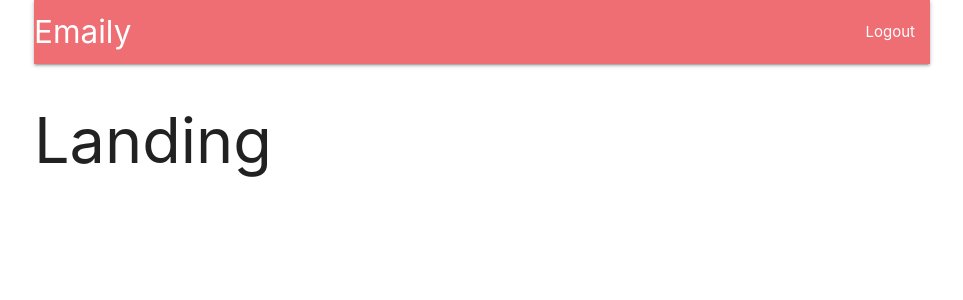
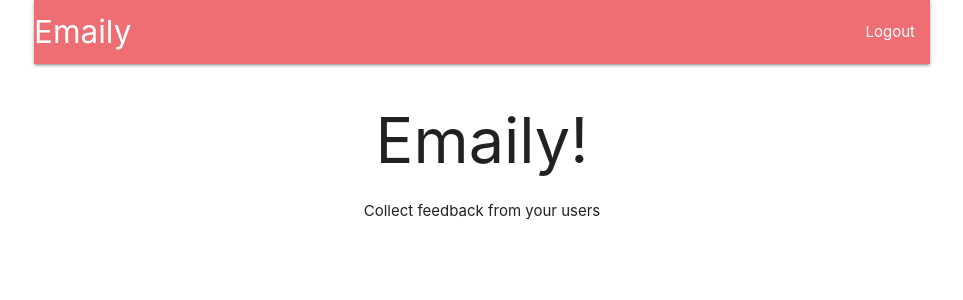
Before and after one commit to continuestudying/react-node-fullstack, a React (Create React App) app in the folder client/: page / in a window 1280 px wide. Shown: the top 300 px of the page, without its empty margins (158-1121 px from the left). Built offline with nearby package versions, Linux system fonts and the light colour scheme; no server answers.

Commit message:
Create Landing Component

```diff
--- a/client/src/components/App.js
+++ b/client/src/components/App.js
@@ -21,7 +21,7 @@
           <div>
             <Header />
             <Route path="/" exact component={Landing} />
-            <Route path="/survey" exact component={DashBoard}/>
+            <Route path="/surveys" exact component={DashBoard}/>
             <Route path="/survey/new" component={SurveyNew} />
           </div>
         </BrowserRouter>
--- a/client/src/components/Header/Header.js
+++ b/client/src/components/Header/Header.js
@@ -1,5 +1,6 @@
 import React, { Component } from 'react';
 import { connect } from 'react-redux';
+import { Link } from 'react-router-dom';
 
 class Header extends Component {
     renderContent = () => {
@@ -16,7 +17,7 @@
         return (
             <nav>
                 <div className="nav-wrapper">
-                    <a href="#" className="left brand-logo">Emaily</a>
+                    <Link to={this.props.auth ? '/surveys' : "/"} className="left brand-logo">Emaily</Link>
                     <ul id="nav-mobile" className="right">
                         {this.renderContent()}
                     </ul>
--- a/client/src/components/Landing/Landing.js
+++ b/client/src/components/Landing/Landing.js
@@ -3,8 +3,9 @@
 class Landing extends Component {
     render() {
         return (
-            <div>
-                <h1>Landing</h1>
+            <div style={{ textAlign: 'center'}}>
+                <h1>Emaily!</h1>
+                Collect feedback from your users
             </div>
         );
     };
```
Also changed, not shown: 1 other file (tests, documents, lock files or other folders).
